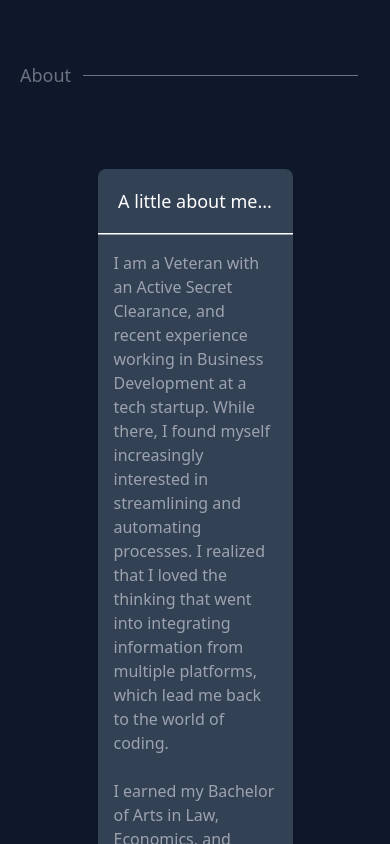
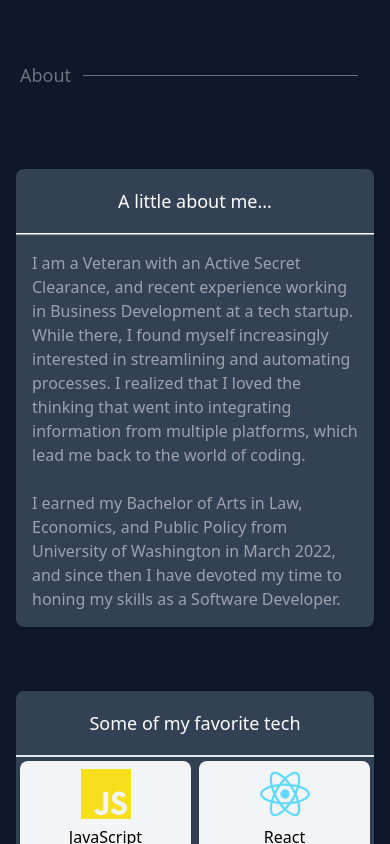
Before and after one commit to dylanullrich/portfolio, a Next.js app: page / in a window 390 px wide. Shown: the part 900-1744 px from the top of the page. Built offline with nearby package versions, Linux system fonts and the light colour scheme.

Commit message:
fixed mobile render issue

```diff
--- a/components/About/AboutMe.tsx
+++ b/components/About/AboutMe.tsx
@@ -1,6 +1,6 @@
 export default function AboutMe() {
   return (
-    <div className='mx-auto w-1/2 max-w-7xl py-8 sm:py-4 sm:px-6'>
+    <div className='mx-auto max-w-7xl py-8 sm:w-1/2 sm:py-4 sm:px-6'>
       <div className='divide-y divide-gray-400 overflow-hidden rounded-lg bg-slate-700 shadow'>
         <div className='border-b border-white  px-4 py-5 sm:px-6'>
           <h3 className=' text-center text-lg font-medium leading-6 text-white'>
--- a/components/About/FavoriteTech.tsx
+++ b/components/About/FavoriteTech.tsx
@@ -95,7 +95,7 @@ const favoriteList = techList.map((item) => {
 
 export default function FavoriteTech() {
   return (
-    <div className='mx-auto w-1/2 max-w-7xl py-8 sm:py-4 sm:px-6'>
+    <div className='mx-auto max-w-7xl py-8 sm:w-1/2 sm:py-4 sm:px-6'>
       <div className='divide-y divide-gray-200 overflow-hidden rounded-lg bg-slate-700 shadow'>
         <div className='border-b border-gray-200 px-4 py-5'>
           <h3 className='text-center text-lg font-medium leading-6 text-white'>
--- a/components/About/index.tsx
+++ b/components/About/index.tsx
@@ -3,7 +3,7 @@ import AboutMe from './AboutMe';
 
 export default function About() {
   return (
-    <div className='mx-auto sm:flex  sm:py-24 sm:px-6 lg:px-8'>
+    <div className='mx-auto px-4 sm:flex  sm:py-24 sm:px-6 lg:px-8'>
       <AboutMe />
       <FavoriteTech />
     </div>
```
